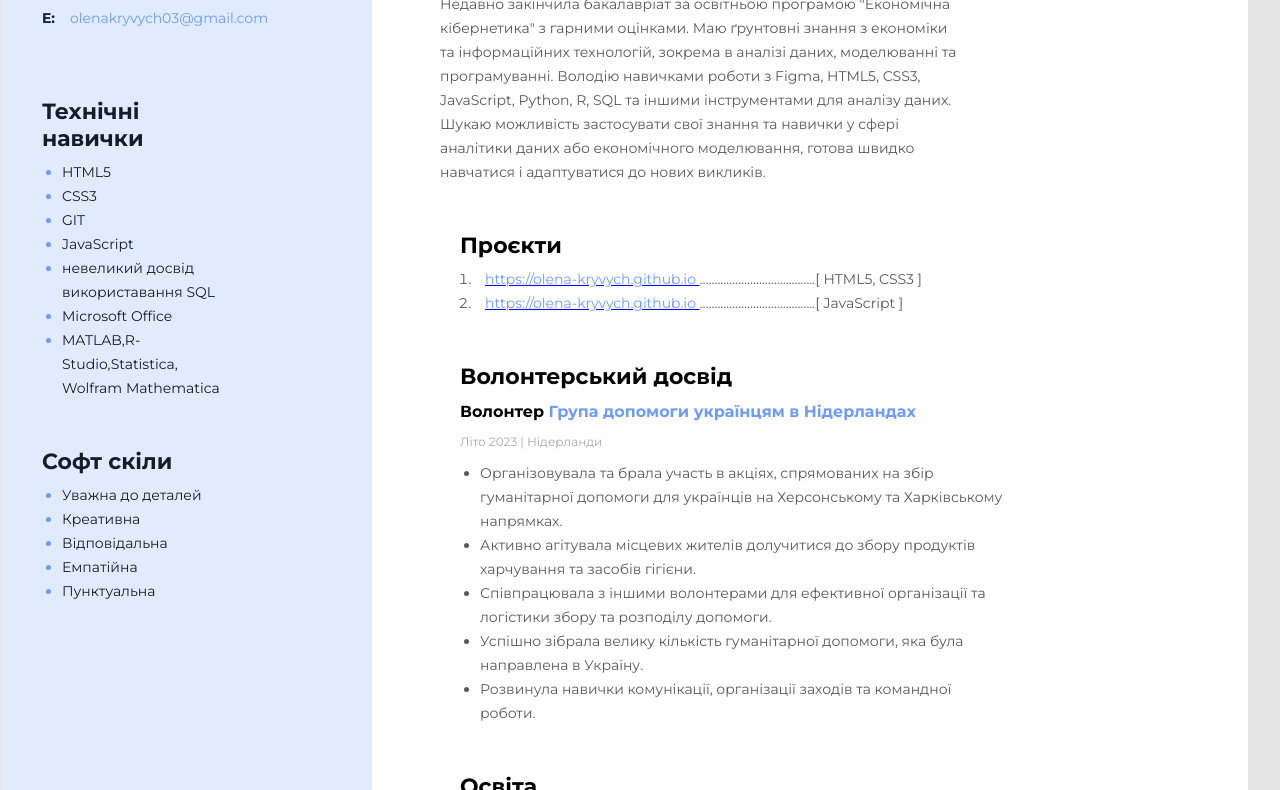
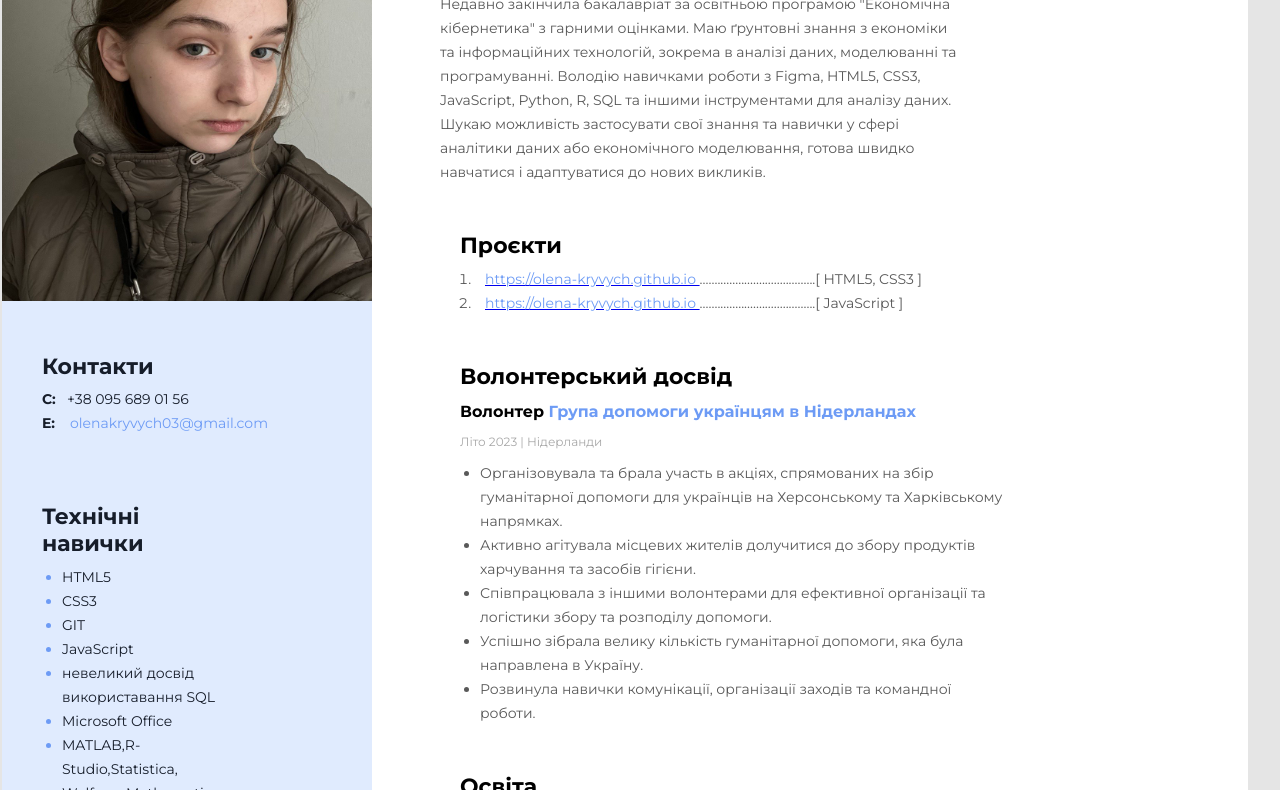
Before and after one commit to olena-kryvych/1, a plain HTML site: page index.html in a window 1280 px wide. Shown: the part 207-997 px from the top of the page. Drawn offline with Linux system fonts and the light colour scheme.

Commit message:
Update index.html

```diff
--- a/index.html
+++ b/index.html
@@ -110,7 +110,7 @@
 
         <!-- Sidebar -->
         <aside class="sidebar">
-            <img src="./img/photo_2024-06-20_16-16-57_0.jpg" alt="My photo" width="370px" height="420px" class="img">
+            <img src="./img/photo_2024-06-20_16-16-57.jpg" alt="My photo" width="370px" height="420px" class="img">
 
 
             <div class="sidebar-content">
```
